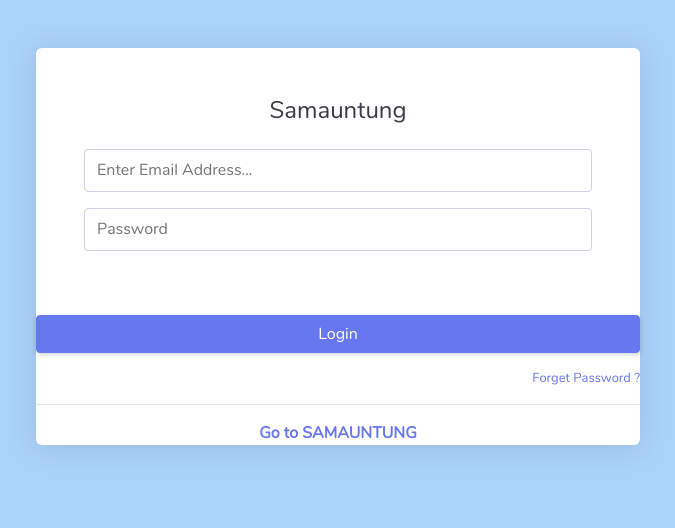
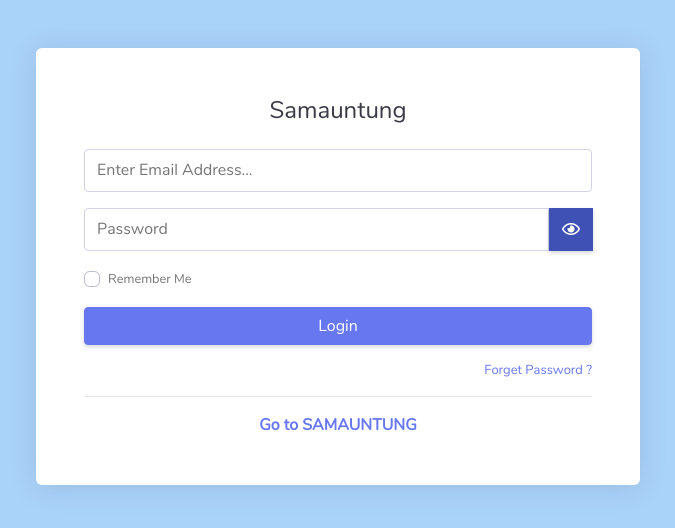
Before and after one commit to Misbachurisnaini/Web_Kelompok4, a PHP site: page /login.php in a window 1280 px wide. Shown: the top 528 px of the page, without its empty margins (302-977 px from the left). Run offline with PHP 8.4, Linux system fonts and the light colour scheme; some libraries are stand-ins or nearby versions.

Commit message:
Update login.php

```diff
--- a/Admin_samauntung/login.php
+++ b/Admin_samauntung/login.php
@@ -58,30 +58,30 @@ if (isset($_POST['login'])){
                         <!-- <input type="email" class="form-control" id="exampleInputEmail" aria-describedby="emailHelp" placeholder="Email address"> -->
                       </div>
                       <div class="form-group">
-                        <!-- <div class="input-group mb-3">
+                        <div class="input-group mb-3">
                         <input type="{{inputType}}" class="form-control" placeholder="Password" ng-model="passwordField">
                         <div class="input-group-prepend" ng-click="showPassword()">
                           <span class="input-group-text btn" id="basic-addon1"><i class="far fa-{{showHideIcon}}"></i></span>
-                        </div> -->
-                        <input type="password" class="form-control form-control-user"
-                          placeholder="Password" name="password" id="password" required>
+                        </div>
+                        <!-- <input type="password" class="form-control form-control-user"
+                          placeholder="Password" name="password" id="password" required> -->
                         <!-- <div class="form-group">
                           <input type="password" class="form-control form-control-user"
                             placeholder="Password" name="password" id="password" required>
                         </div> -->
                       </div>
                     </div>
-                    <!-- <div class="form-group">
+                    <div class="form-group">
                       <div class="custom-control custom-checkbox small" style="line-height: 1.5rem;">
                         <input type="checkbox" class="custom-control-input" id="customCheck">
                         <label for="customCheck" class="custom-control-label" >
                           <span>Remember Me</span>
                         </label>
                       </div>
-                    </div> -->
+                    </div>
                     <div class="form-group">
-                      <!-- <a href="index.html" class="btn btn-primary btn-block">Login</a> -->
-                      <button class="btn btn-primary btn-user btn-block" name="login" type="submit"> Login </button>
+                      <a href="index.html" class="btn btn-primary btn-block">Login</a>
+                      <!-- <button class="btn btn-primary btn-user btn-block" name="login" type="submit"> Login </button> -->
                     </div>
                     <div class="form-group">
                       <a href="#"><p style="text-align: right; font-size: small;">Forget Password ?</a>
```
